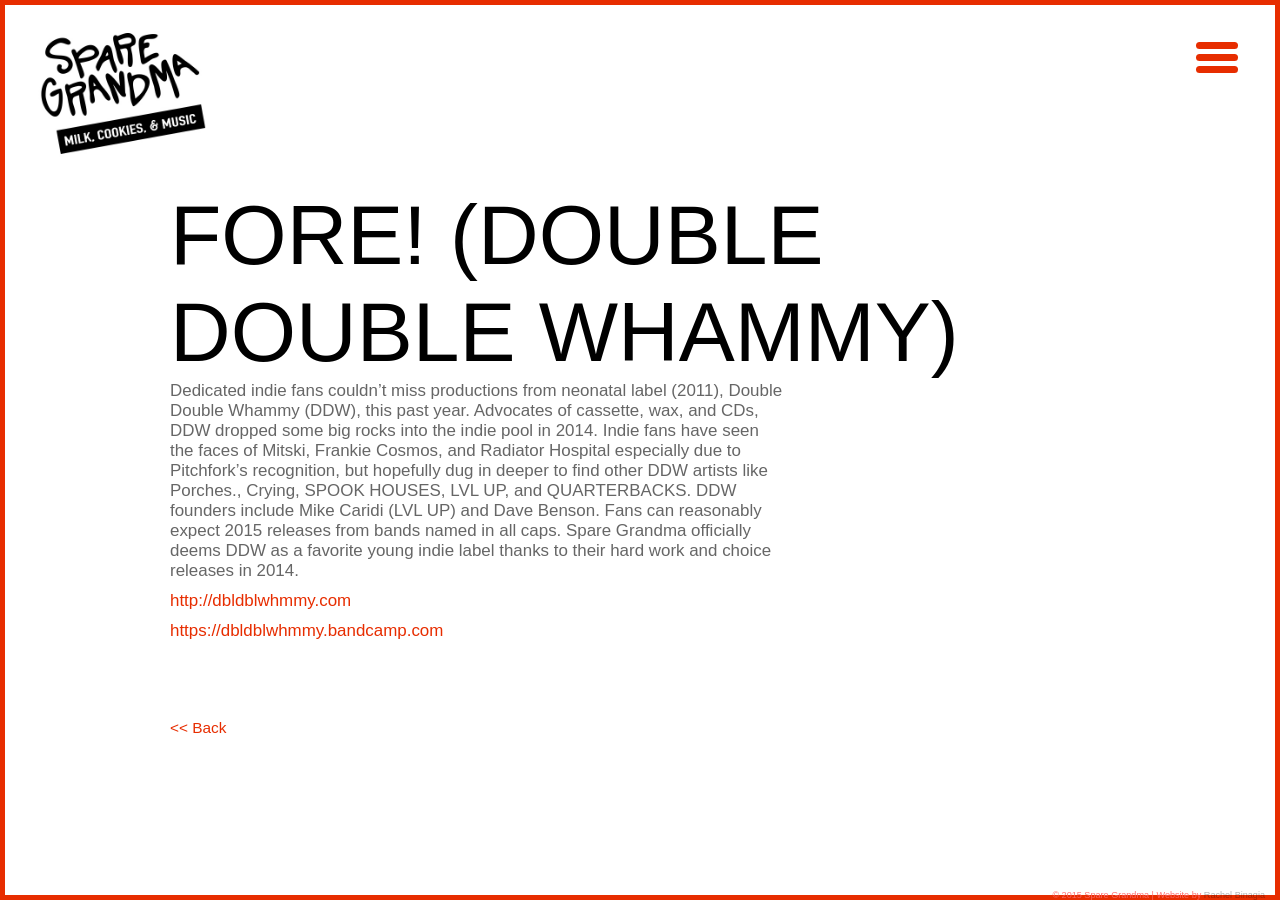
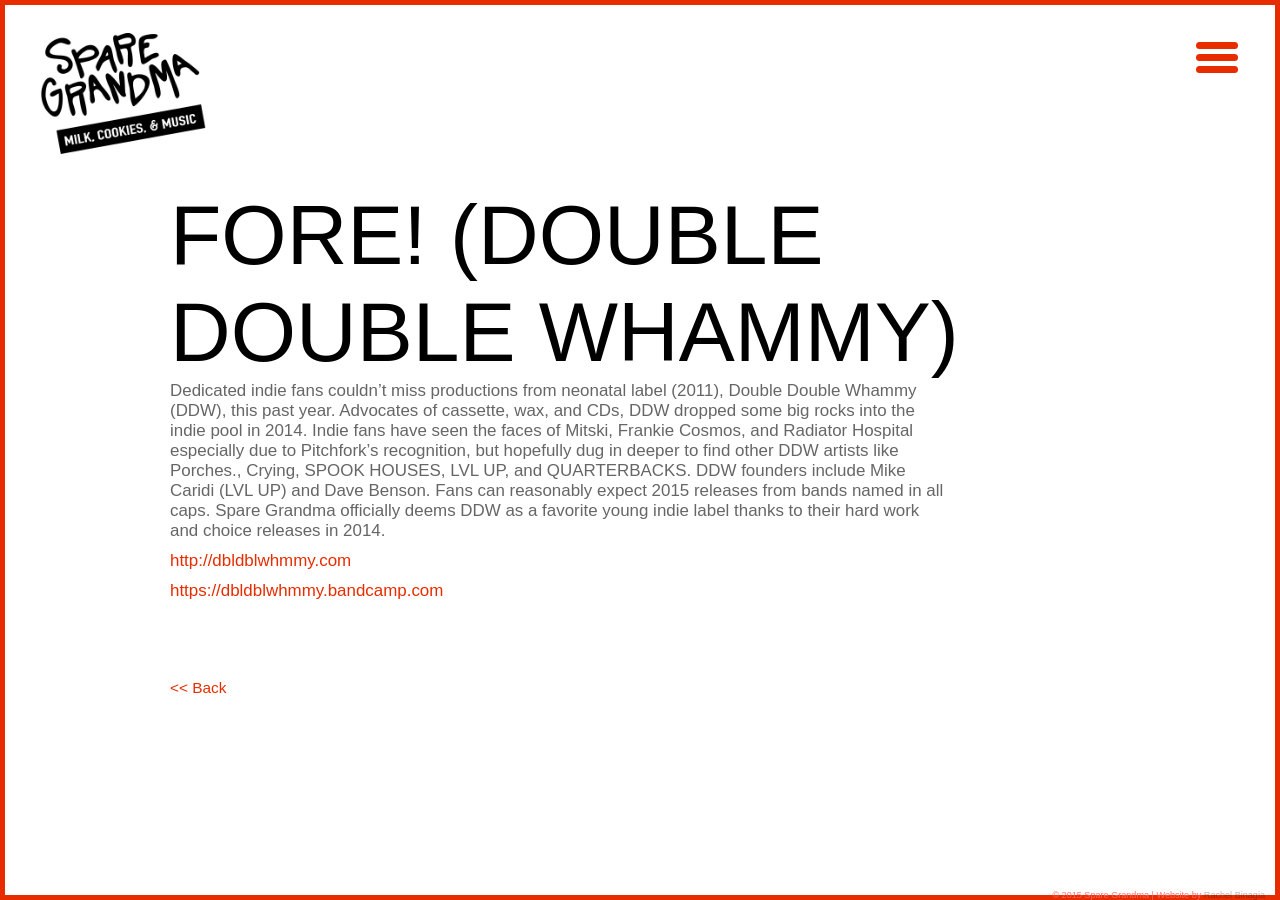
Before and after one commit to rachyrach/sparegrandma, a Jekyll site: the page built from _posts/2015-01-03-Fore!-(double-double-whammy).md, in a window 1280 px wide. Built offline with Jekyll 4.4.1, drawn with Linux system fonts in a browser that asks for light colours; Markdown is read by kramdown in place of the engine named in the settings.

Commit message:
update
update

```diff
--- a/_layouts/post.html
+++ b/_layouts/post.html
@@ -8,7 +8,7 @@
 <div class="container">
 
     <div class="col-md-12"><h1>{{ page.title }}</h1></div>
-     <div class="col-md-8 list">
+     <div class="col-md-10 list">
     {{ content }}
 
 </br></br>
```
